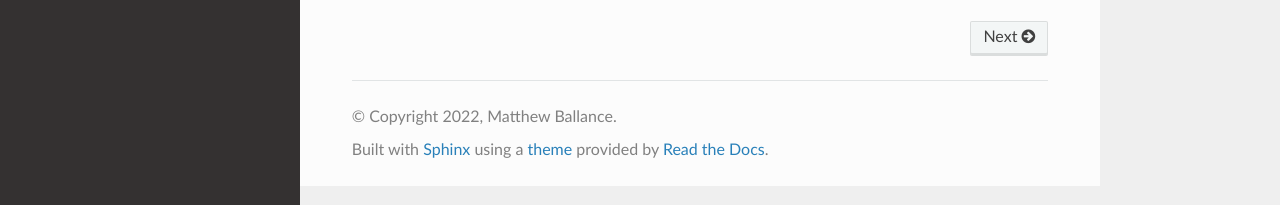
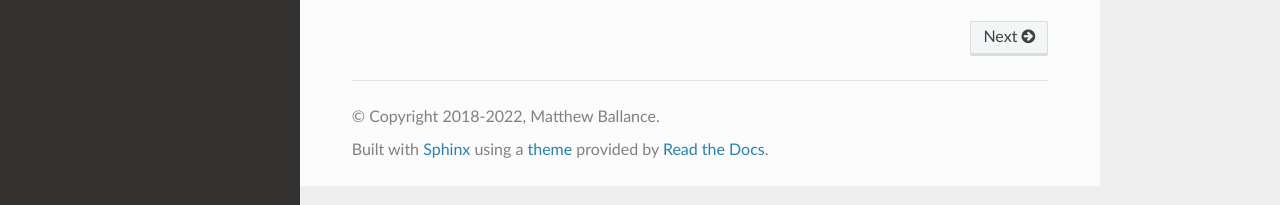
Before and after one commit to fvutils/vte, a Sphinx documentation site: the page built from doc/source/index.rst, in a window 1280 px wide. Shown: the part 692-897 px from the top of the page. Built offline with Sphinx 7.4.7 and the Read the Docs theme 2.0.0, drawn with Linux system fonts in a browser that asks for light colours.

Commit message:
Update doc copyright date range
Signed-off-by: Matthew Ballance <matt.ballance@gmail.com>

```diff
--- a/doc/source/conf.py
+++ b/doc/source/conf.py
@@ -27,7 +27,7 @@ sys.path.insert(0,
 # -- Project information -----------------------------------------------------
 
 project = 'VTE'
-copyright = '2022, Matthew Ballance'
+copyright = '2018-2022, Matthew Ballance'
 author = 'Matthew Ballance'
 
 
```
